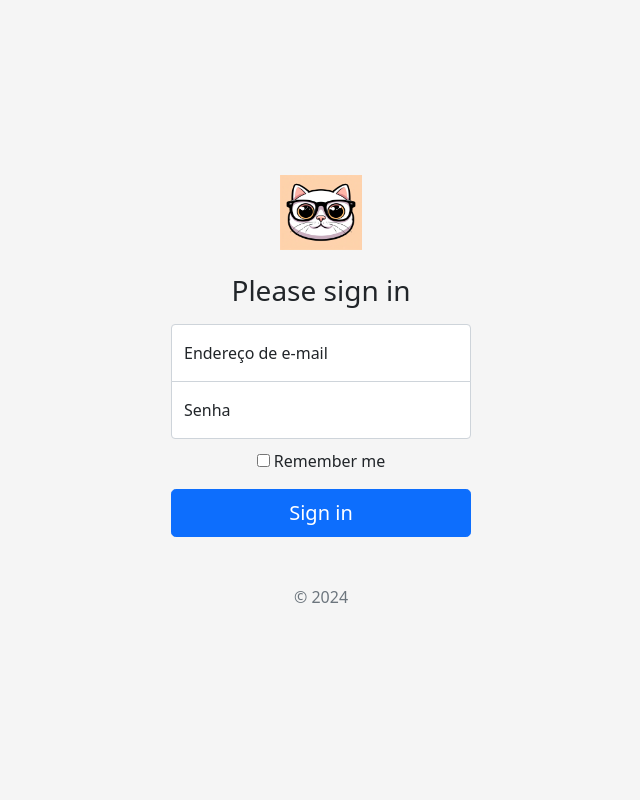
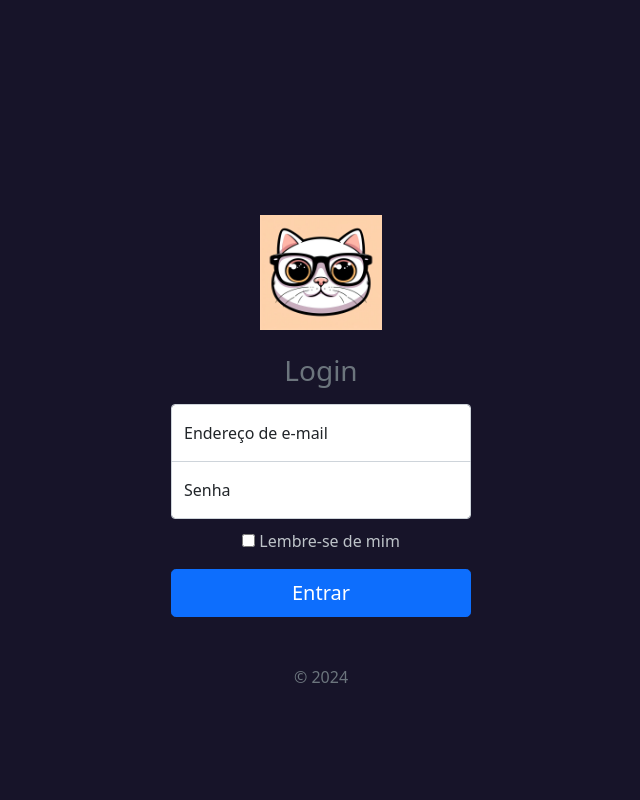
Before and after one commit to DanieleFG/ProjetoBlog_Mae_C_Jemison, a Django app: page /login in a window 1280 px wide. Shown: the whole page, without its empty margins (319-959 px from the left). Run offline with Django 5.2, Linux system fonts and the light colour scheme; some libraries are stand-ins or nearby versions.

Commit message:
Alteração do nome do arquivo css de 'signin' para 'login', alteração da cor de fundo da tela de login e de cadastro, porém algumas palavras não consegui alterar a cor para que ficassem visíveis (rever), alteração de termos em inglês para português na página de login

```diff
--- a/cadastroUsuario/static/css/form-validation.css
+++ b/cadastroUsuario/static/css/form-validation.css
@@ -1,3 +1,7 @@
+
+
+
 .container {
   max-width: 960px;
+
 }
--- a/cadastroUsuario/static/css/signin.css
+++ b/cadastroUsuario/static/css/login.css
@@ -1,15 +1,14 @@
-html,
-body {
-  height: 100%;
-}
+
 
 body {
   display: flex;
   align-items: center;
-  padding-top: 40px;
+  padding-top: 200px;
   padding-bottom: 40px;
-  background-color: #f5f5f5;
+  height: 100%;
+  background-color: #171429;
 }
+
 
 .form-signin {
   width: 100%;
@@ -32,6 +31,14 @@ body {
   border-bottom-left-radius: 0;
 }
 
+.h3 {
+  color: #6c757d;
+}
+
+.checkbox {
+  color: rgb(190, 196, 201);
+}
+
 .form-signin input[type="password"] {
   margin-bottom: 10px;
   border-top-left-radius: 0;
--- a/cadastroUsuario/templates/login.html
+++ b/cadastroUsuario/templates/login.html
@@ -6,7 +6,7 @@
     <meta name="description" content="">
     <meta name="author" content="Mark Otto, Jacob Thornton, and Bootstrap contributors">
     <meta name="generator" content="Hugo 0.84.0">
-    <title>Signin Template · Bootstrap v5.0</title>
+    <title>Login Ponto Geek</title>
 
     <link rel="canonical" href="https://getbootstrap.com/docs/5.0/examples/sign-in/">
 
@@ -33,14 +33,14 @@
 
 
     <!-- Custom styles for this template -->
-    <link href="../static/css/signin.css" rel="stylesheet">
+    <link href="../static/css/login.css" rel="stylesheet">
   </head>
   <body class="text-center">
 
 <main class="form-signin">
   <form>
-    <img class="mb-4" src="img/_ef6bcc18-c191-42ab-ac16-5733f005fe26.jpeg" alt="" width="82" height="75">
-    <h1 class="h3 mb-3 fw-normal">Please sign in</h1>
+    <img class="mb-4" src="../static/img/_ef6bcc18-c191-42ab-ac16-5733f005fe26.jpeg" alt="" width="122" height="115">
+    <h1 class="h3 mb-3 fw-normal">Login</h1>
 
     <div class="form-floating">
       <input type="email" class="form-control" id="floatingInput" placeholder="name@example.com">
@@ -53,10 +53,10 @@
 
     <div class="checkbox mb-3">
       <label>
-        <input type="checkbox" value="remember-me"> Remember me
+        <input type="checkbox" value="Lembre-se de mim"> Lembre-se de mim
       </label>
     </div>
-    <button class="w-100 btn btn-lg btn-primary" type="submit">Sign in</button>
+    <button class="w-100 btn btn-lg btn-primary" type="submit">Entrar</button>
     <p class="mt-5 mb-3 text-muted">&copy; 2024</p>
   </form>
 </main>
```
Also changed, not shown: cadastroUsuario/templates/cadastroUsuario.html (+5 -4 lines).
